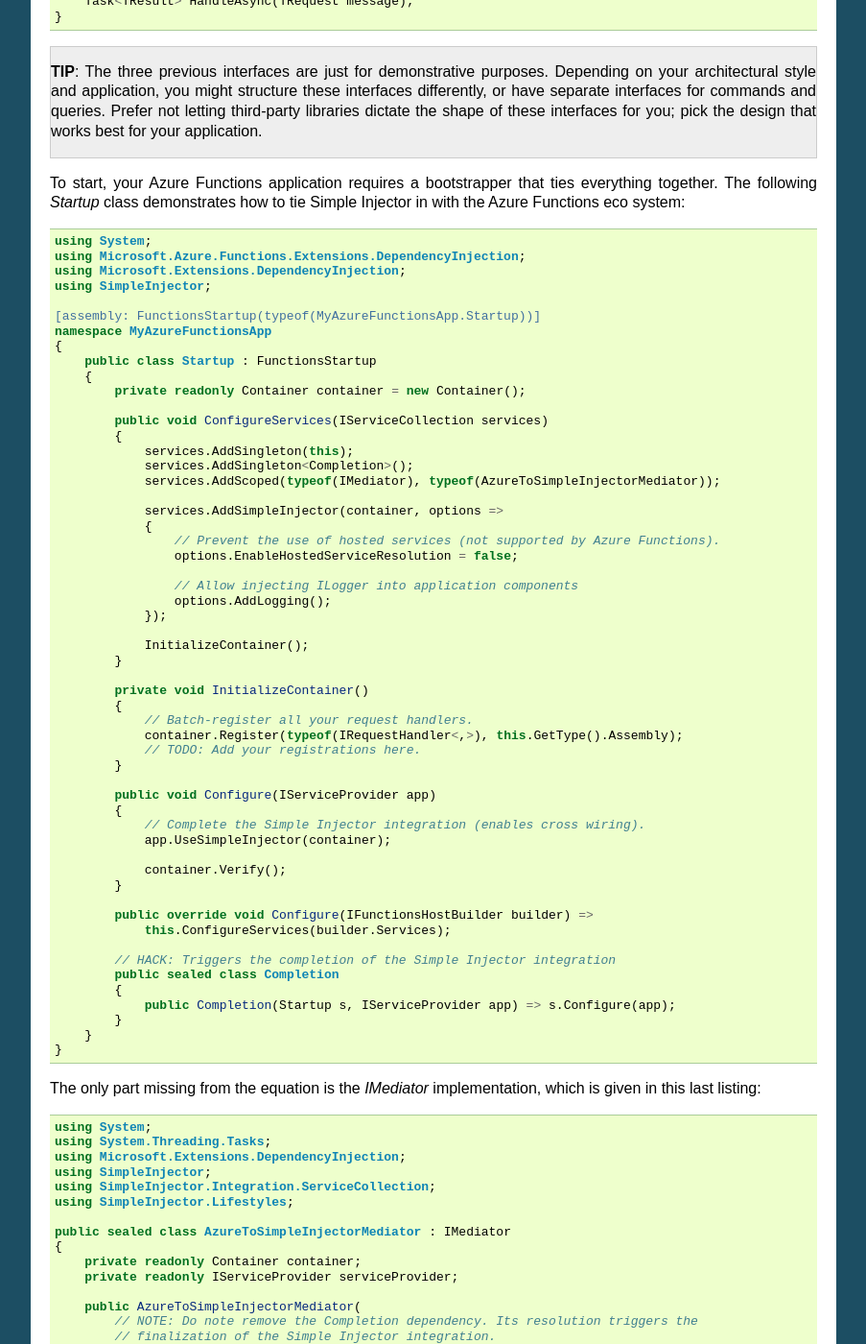
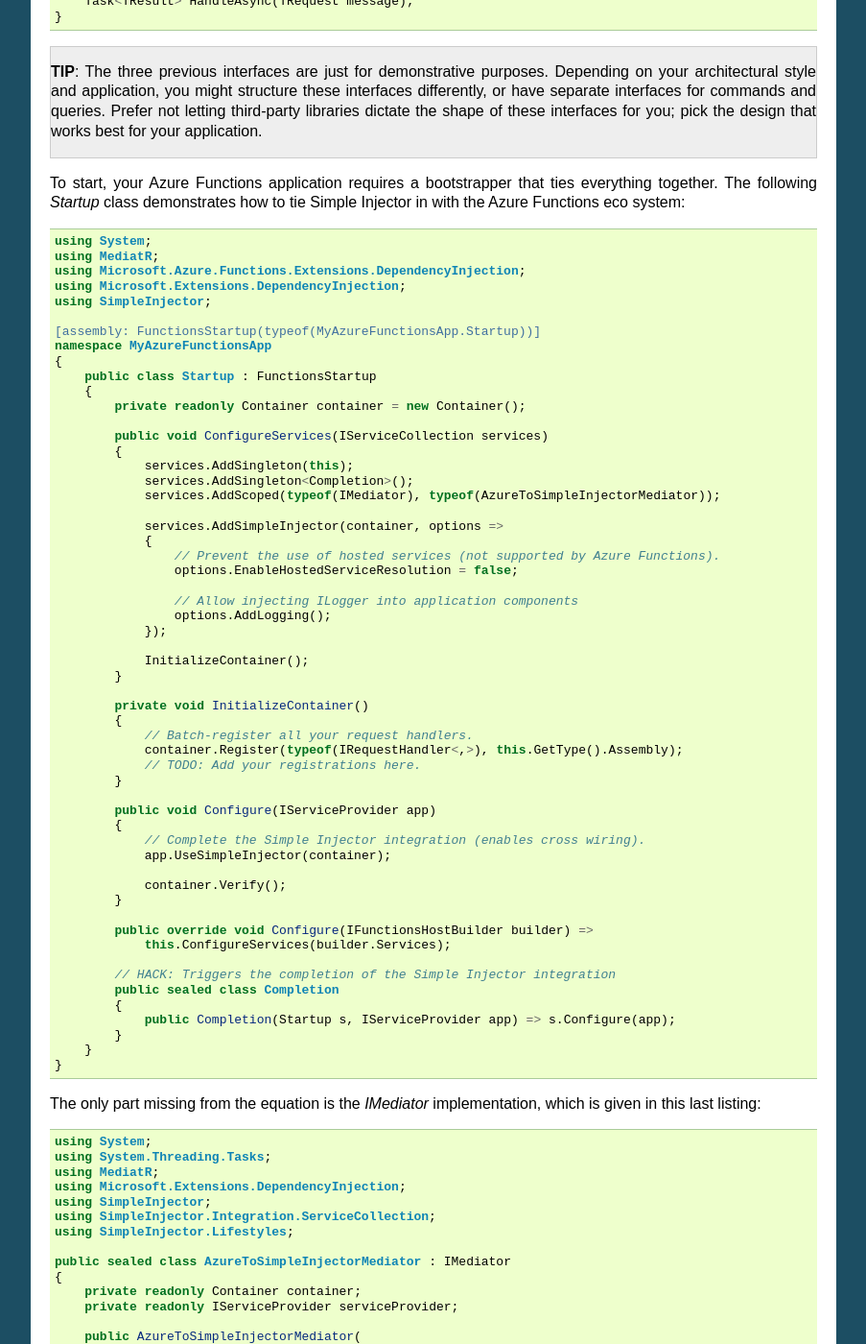
Before and after one commit to simpleinjector/Documentation, a Sphinx documentation site: the page built from source/azurefunctionsintegration.rst, in a window 1280 px wide and 1400 px high, scrolled down 2144 px. Shown: the whole window at 96% size, without its empty margins (198-1101 px from the left). Built offline with Sphinx 7.4.7, drawn with Linux system fonts in a browser that asks for light colours.

Commit message:
Show where IMediator is coming from

```diff
--- a/source/azurefunctionsintegration.rst
+++ b/source/azurefunctionsintegration.rst
@@ -116,6 +116,7 @@ To start, your Azure Functions application requires a bootstrapper that ties eve
 .. code-block:: c#
 
     using System;
+    using MediatR;
     using Microsoft.Azure.Functions.Extensions.DependencyInjection;
     using Microsoft.Extensions.DependencyInjection;
     using SimpleInjector;
@@ -177,6 +178,7 @@ The only part missing from the equation is the `IMediator` implementation, which
 
     using System;
     using System.Threading.Tasks;
+    using MediatR;
     using Microsoft.Extensions.DependencyInjection;
     using SimpleInjector;
     using SimpleInjector.Integration.ServiceCollection;
```
